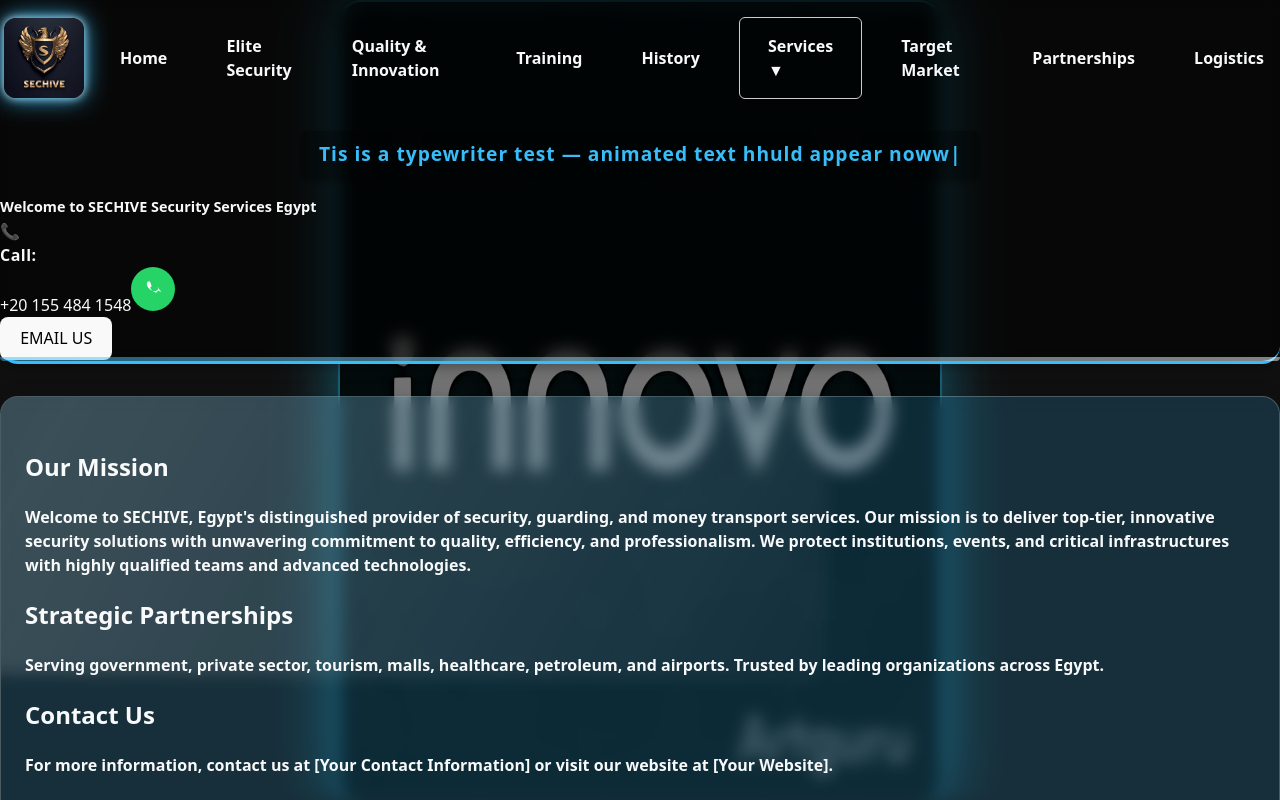
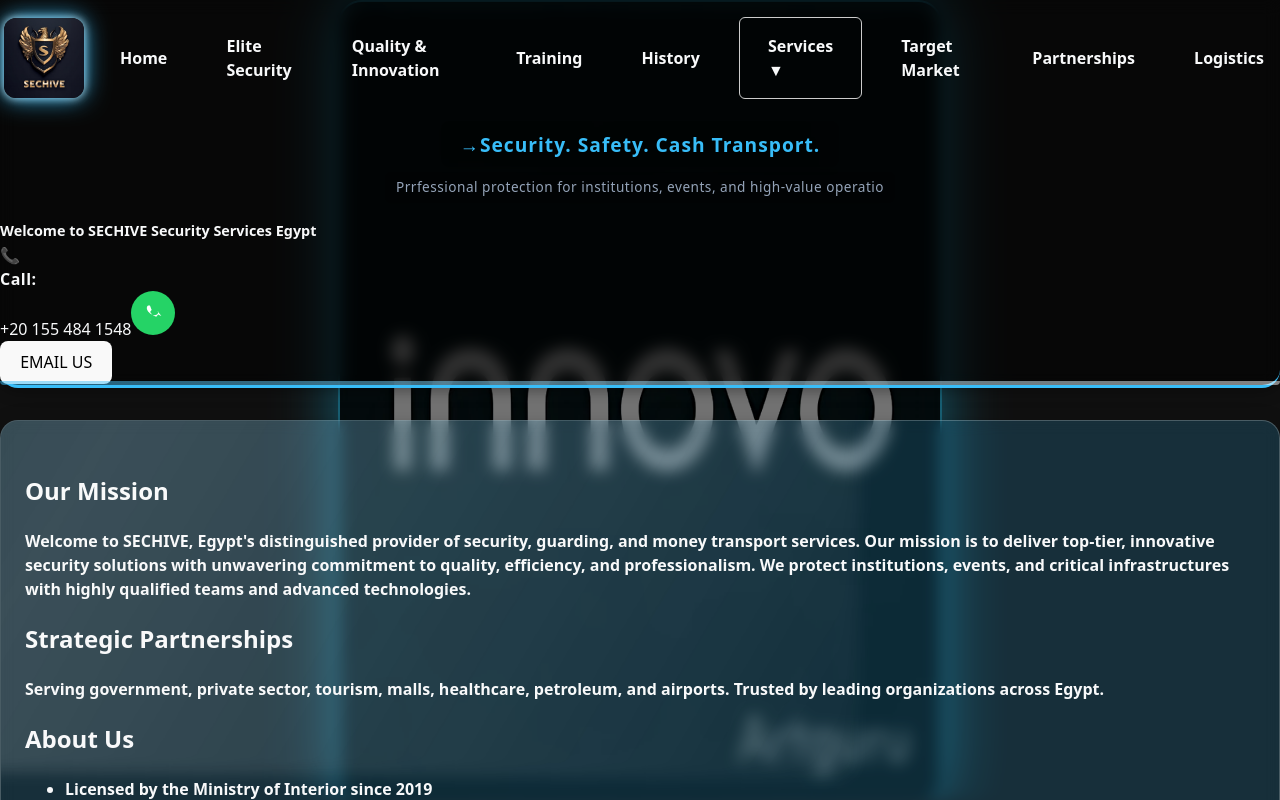
Before and after one commit to army-safety/army-safety, a React (Vite) app: page / in a window 1280 px wide. Shown: the top 800 px of the page. Built offline with nearby package versions, Linux system fonts and the light colour scheme.

Commit message:
modified:   src/App.css for merge subtext typewriter style with the main test text modified:   src/App.tsx For add the subtext const var for subtext typewiter style and wrap it in return use effect, modified the contact us section to about us section

```diff
--- a/src/App.css
+++ b/src/App.css
@@ -1,14 +1,31 @@
 /* Typewriter in header specific styles */
 .main-header .typewriter-test-container {
   display: flex;
+  flex-direction: column; /* NEW: Stack main text and subtext vertically */
   justify-content: center;
   align-items: center;
   padding: 1rem 0;
   width: 100%;
+  gap: 0.75rem; /* NEW: Space between main text and subtext */
+}
+
+/* NEW: Main text line wrapper */
+.typewriter-main-line {
+  display: block;
+  width: 100%;
+  text-align: center;
+}
+
+/* NEW: Subtext line wrapper */
+.typewriter-subtext-line {
+  display: block;
+  width: 100%;
+  text-align: center;
+  animation: fadeIn 0.5s ease-in;
 }
 
 .main-header .typewriter-test-text {
-  font-size: 1.2em; /* Smaller size for header */
+  font-size: 1.2em;
   color: #38bdf8;
   font-weight: 600;
   letter-spacing: 1px;
@@ -17,6 +34,19 @@
   padding: 0.5em 1em;
   box-shadow: 0 2px 8px rgba(0, 0, 0, 0.3);
   text-align: center;
+}
+
+/* NEW: Subtext styling */
+.main-header .typewriter-subtext {
+  font-size: 0.85em;
+  color: #94a3b8;
+  font-weight: 400;
+  letter-spacing: 0.5px;
+  background: rgba(0, 0, 0, 0.25);
+  border-radius: 6px;
+  padding: 0.4em 0.8em;
+  box-shadow: 0 1px 6px rgba(0, 0, 0, 0.2);
+  display: inline-block;
 }
 
 .main-header .typewriter-test-cursor {
@@ -36,6 +66,18 @@
   border-radius: 12px;
   padding: 0.25em 0.75em;
   box-shadow: 0 2px 12px #0004;
+}
+
+/* NEW: Fade-in animation for subtext */
+@keyframes fadeIn {
+  from {
+    opacity: 0;
+    transform: translateY(-10px);
+  }
+  to {
+    opacity: 1;
+    transform: translateY(0);
+  }
 }
 .dropdown-menu {
   min-width: 220px;
--- a/src/App.tsx
+++ b/src/App.tsx
@@ -51,35 +51,70 @@
   owner, iguall, cctv1, kasrawy, cctv2, security2, samco, security_girl2
 ];
 
-const testText = "This is a typewriter test — animated text should appear now";
+const testText = "→ Security. Safety. Cash Transport.";
+const subText = " Professional protection for institutions, events, and high-value operations";
 
 // REMOVED export default from here - make it a named export instead
 export function TypewriterTest() {
   const [typedText, setTypedText] = useState("");
+  const [typedSubText, setTypedSubText] = useState("");
+  const [showSubText, setShowSubText] = useState(false);
   const typeIndex = useRef(0);
+  const subTypeIndex = useRef(0);
 
   useEffect(() => {
+    // Reset everything
     setTypedText("");
+    setTypedSubText("");
+    setShowSubText(false);
     typeIndex.current = 0;
-    const interval = setInterval(() => {
+    subTypeIndex.current = 0;
+
+    // Type main text
+    const mainInterval = setInterval(() => {
       if (typeIndex.current < testText.length) {
         setTypedText((prev) => prev + testText.charAt(typeIndex.current));
         typeIndex.current++;
       } else {
-        clearInterval(interval);
+        clearInterval(mainInterval);
+        // Wait 500ms before starting subtext
+        setTimeout(() => {
+          setShowSubText(true);
+
+          // Type subtext
+          const subInterval = setInterval(() => {
+            if (subTypeIndex.current < subText.length) {
+              setTypedSubText((prev) => prev + subText.charAt(subTypeIndex.current));
+              subTypeIndex.current++;
+            } else {
+              clearInterval(subInterval);
+            }
+          }, 40); // Faster typing for subtext
+        }, 500);
       }
     }, 60);
-    return () => clearInterval(interval);
+
+    return () => clearInterval(mainInterval);
   }, []);
 
     return (
       <div className="typewriter-test-container">
+        <div className="typewriter-main-line">
           <span className="typewriter-test-text">
             {typedText}
-        <span className="typewriter-test-cursor">|</span>
           </span>
         </div>
+
+        {showSubText && (
+          <div className="typewriter-subtext-line">
+            <span className="typewriter-subtext">
+              {typedSubText}
+            </span>
+          </div>
+        )}
+      </div>
     );
+
 }
 
 function App() {
@@ -290,10 +325,16 @@
                     </p>
                   </section>
                   <section className="home-section">
-                    <h2 className="home-section-title">Contact Us</h2>
+                    <h2 className="home-section-title">About Us</h2>
                     <p>
                       <strong>
-                        For more information, contact us at [Your Contact Information] or visit our website at [Your Website].
+                        <ul>
+                          <li>Licensed by the Ministry of Interior since 2019</li>
+                          <li>Experienced teams: rigorously trained officers with specialized certifications. </li>
+                          <li>Operational discipline: proven SOPs for high-risk and high-value operations.    </li>
+                          <li>Technology-enabled: GPS-tracked transport, secure communications, and centralized monitoring.</li>
+                          <li>Customer-first service: customizable packages, 24/7 support, and transparent reporting.</li>
+                        </ul>
                       </strong>
                     </p>
                   </section>
```
Lines whose indentation alone changed are shown as unchanged.
